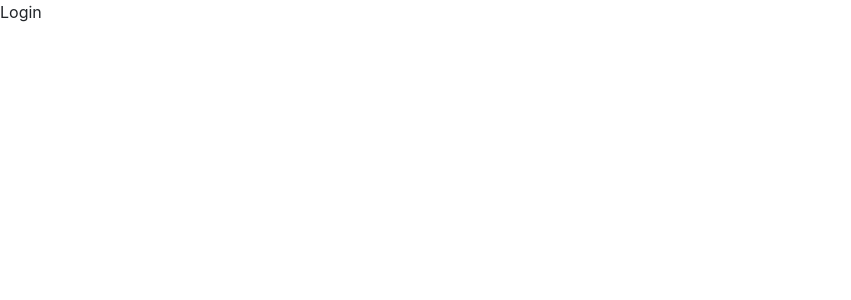
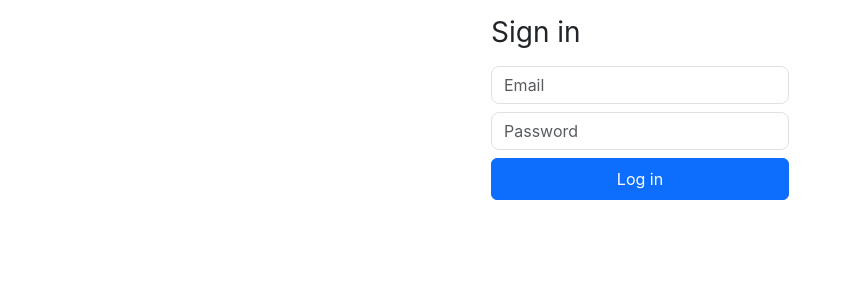
Before and after one commit to saraluk/react-admin, a React (Create React App) app: page /login in a window 1280 px wide. Shown: the top 300 px of the page, without its empty margins (0-851 px from the left). Built offline with nearby package versions, Linux system fonts and the light colour scheme.

Commit message:
fix cors again

```diff
--- a/src/pages/Login.tsx
+++ b/src/pages/Login.tsx
@@ -1,5 +1,56 @@
-import React from "react";
+import React, { SyntheticEvent, useCallback, useState } from "react";
+import "../../src/Login.css";
+import axios from "axios";
 
 export default function Login() {
-  return <div>Login</div>;
+  const [email, setEmail] = useState("");
+  const [password, setPassword] = useState("");
+
+  const handleSubmit = useCallback(
+    async (e: SyntheticEvent) => {
+      e.preventDefault();
+
+      try {
+        const response = await axios.post(
+          "http://localhost:8000/api/login",
+          {
+            email,
+            password,
+          },
+          { withCredentials: true },
+        );
+
+        console.log(response.data);
+      } catch (e) {
+        console.error(e);
+      }
+    },
+    [email, password],
+  );
+
+  return (
+    <main className="form-signin w-100 m-auto">
+      <form onSubmit={handleSubmit}>
+        <h1 className="h3 mb-3 fw-normal">Sign in</h1>
+        <input
+          type="email"
+          className="form-control"
+          placeholder="Email"
+          required
+          onChange={(e) => setEmail(e.target.value)}
+        />
+        <input
+          type="password"
+          className="form-control"
+          placeholder="Password"
+          required
+          onChange={(e) => setPassword(e.target.value)}
+        />
+
+        <button className="btn btn-primary w-100 py-2" type="submit">
+          Log in
+        </button>
+      </form>
+    </main>
+  );
 }
```
